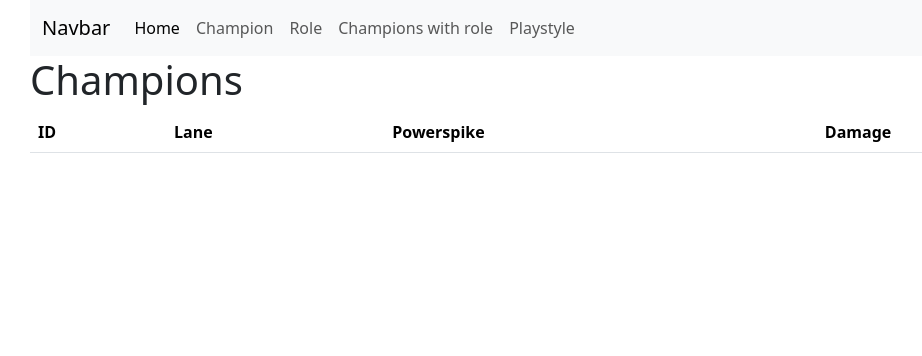
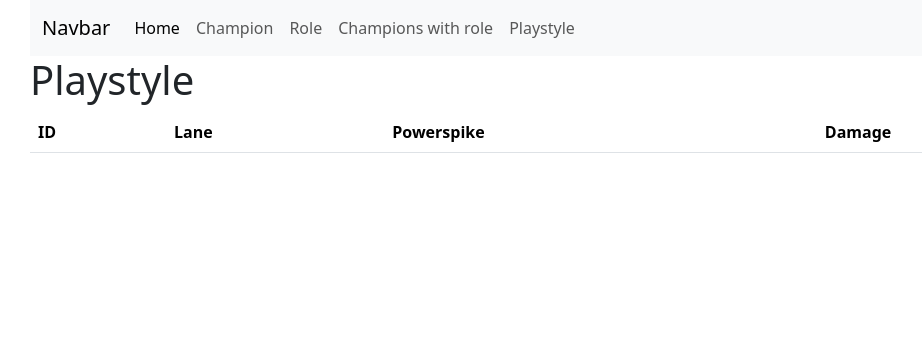
Before and after one commit to RaymondLuong02/hw3, a PHP site: page /playstyle.php in a window 1280 px wide. Shown: the top 356 px of the page, without its empty margins (52-974 px from the left). Run offline with PHP 8.4, Linux system fonts and the light colour scheme; data that the repository does not hold is empty.

Commit message:
Update view-playstyle.php

```diff
--- a/view-playstyle.php
+++ b/view-playstyle.php
@@ -1,4 +1,4 @@
-<h1>Champions</h1>
+<h1>Playstyle</h1>
 <div class="table-responsive">
   <table class="table">
     <thead>
```
